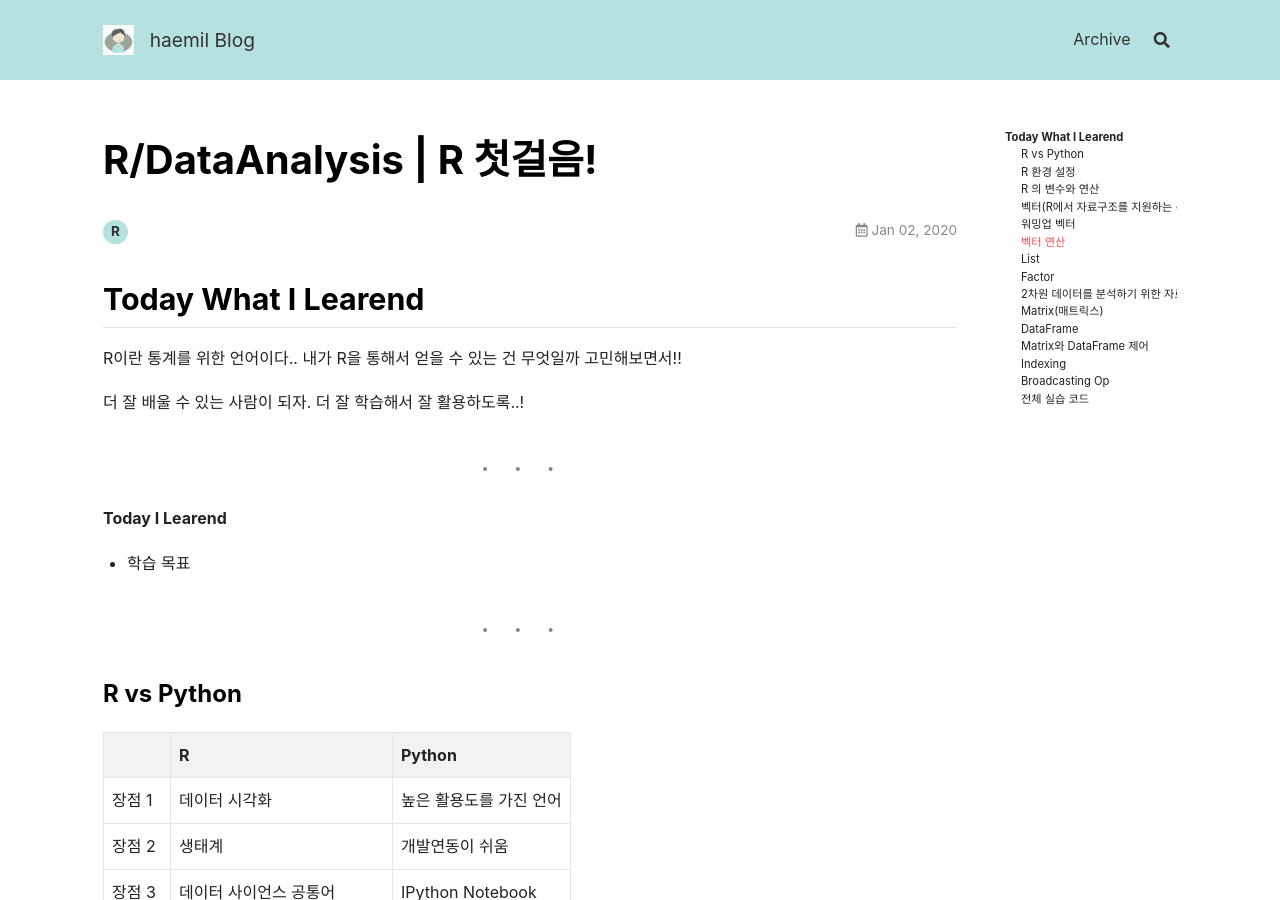
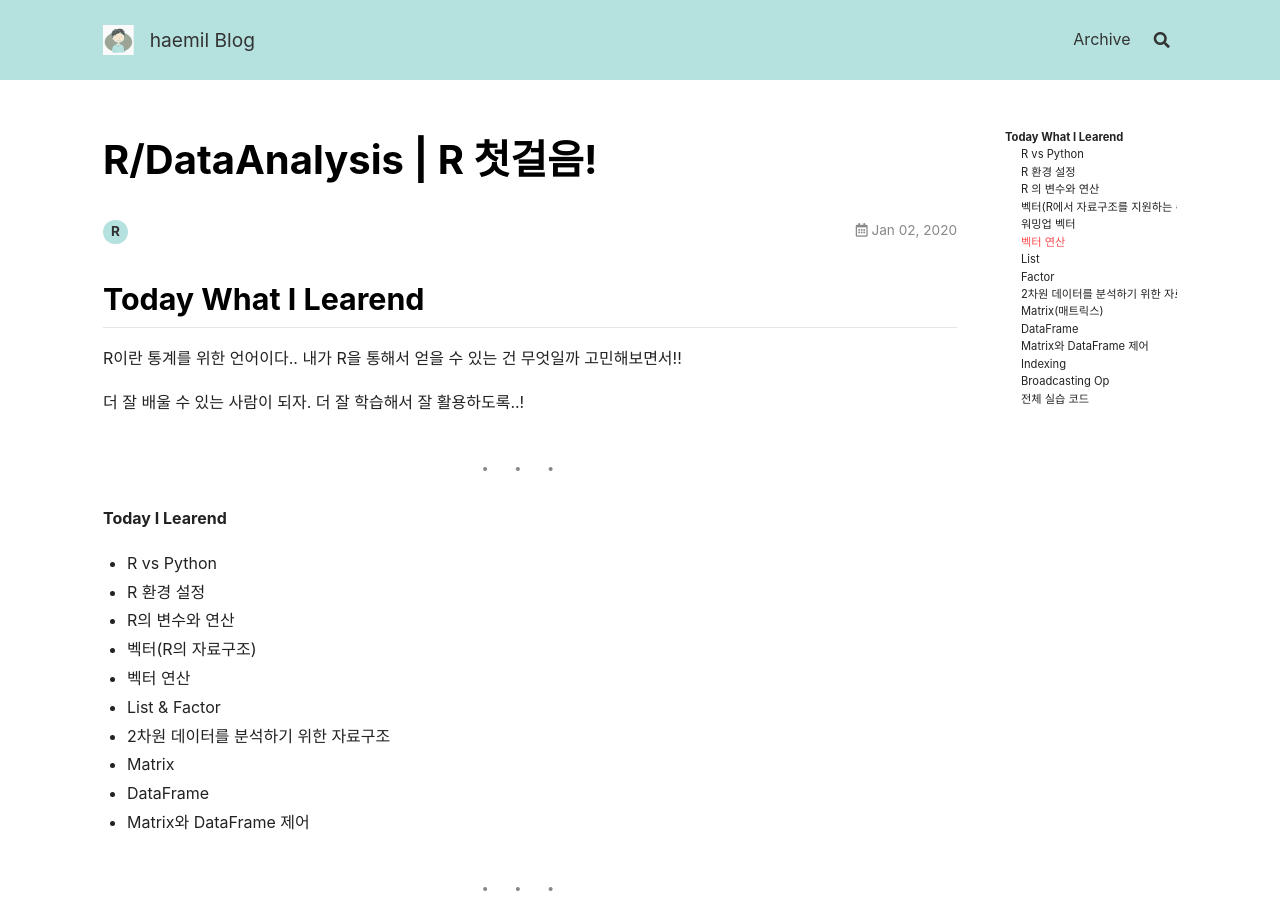
Before and after one commit to mchaemil/mchaemil.github.io, a Jekyll site: the page built from _posts/2020-01-02-R-what-is-the-R.md, in a window 1280 px wide and 900 px high. Built offline with Jekyll 4.4.1, drawn with Linux system fonts in a browser that asks for light colours; nearby versions of some CDN libraries; comment, search, counter and statistics services are not loaded; some of the changed text lies outside the part shown.

Commit message:
updata post

```diff
--- a/_posts/2020-01-02-R-what-is-the-R.md
+++ b/_posts/2020-01-02-R-what-is-the-R.md
@@ -17,8 +17,16 @@ R이란 통계를 위한 언어이다..
 ---
 **Today I Learend**
 
-- 학습 목표
-
+- R vs Python
+- R 환경 설정
+- R의 변수와 연산
+- 벡터(R의 자료구조)
+- 벡터 연산
+- List & Factor
+- 2차원 데이터를 분석하기 위한 자료구조
+- Matrix
+- DataFrame
+- Matrix와 DataFrame 제어
 
 ---
 
@@ -304,10 +312,13 @@ a + b # 2 6 6 11 13
 | `sum()` | 벡터에 포함된 원소들의 합 |
 | `mean()` | 벡터에 포함된 원소들의 평균 |
 | `median()` | 벡터에 포함된 원소들의 중앙값 |
-| `var()()` | 벡터에 포함된 원소들의 분산 |
+| `var()` | 벡터에 포함된 원소들의 분산 |
 | `sort()` | 원소들의 정렬(asc가 기본) |
 | `range()` | 벡터에 포함된 원소들의 범위 |
 | `length()` | 벡터에 포함된 원소 개수 |
+| `sd()` | 벡터에 포함된 원소들의 표준편차 |
+| `max()`, `min()` | 벡터에 포함된 원소의 최대, 최소값 |
+
 
 
 
```
